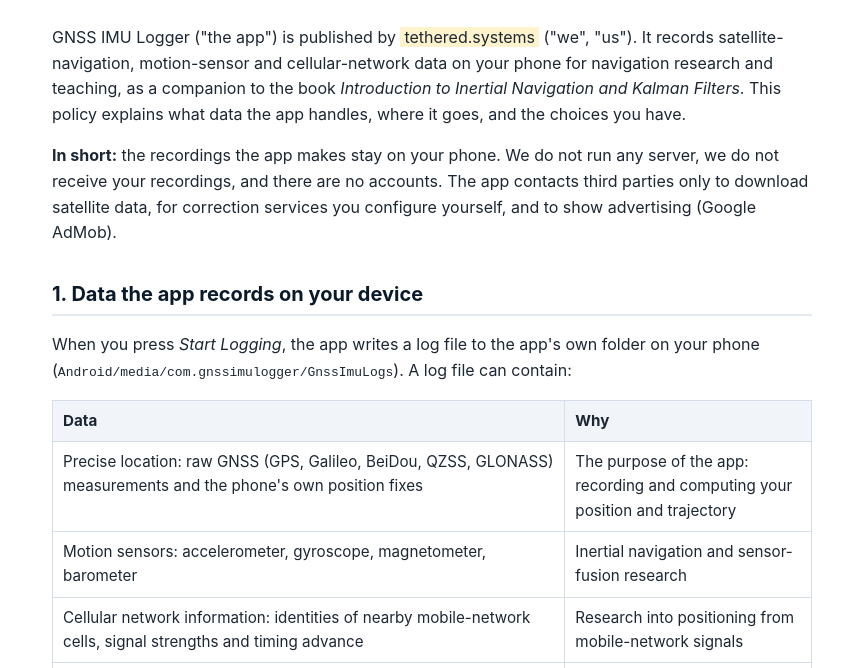
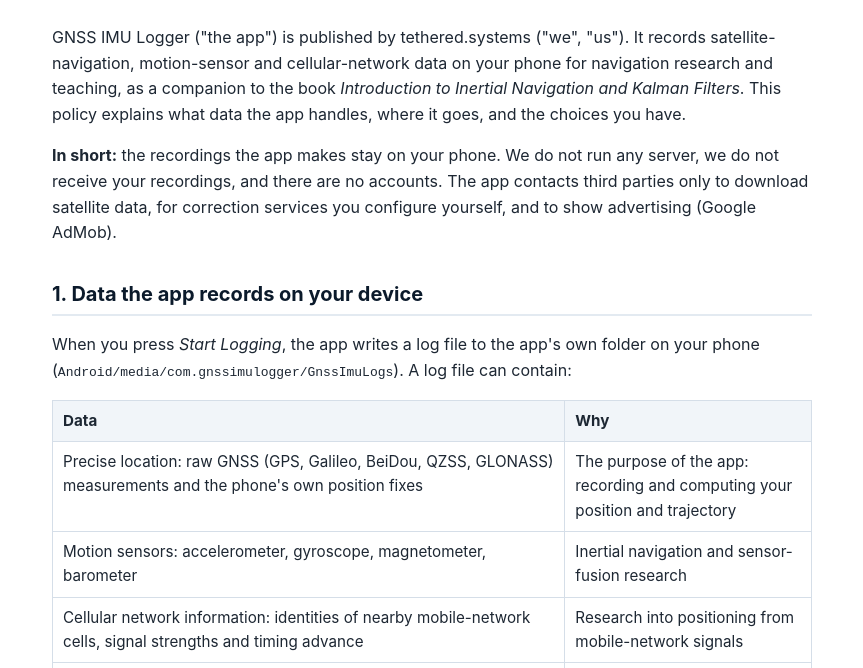
Before and after one commit to tethered-systems/gnssimulogger-policy, a plain HTML site: page index.html in a window 1280 px wide. Shown: the part 132-800 px from the top of the page, without its empty margins (208-1071 px from the left). Drawn offline with Linux system fonts and the light colour scheme.

Commit message:
Update index.html

```diff
--- a/index.html
+++ b/index.html
@@ -27,7 +27,7 @@
   <p>Effective date: 6 October 2026</p>
 </header>
 
-<p>GNSS IMU Logger ("the app") is published by <span class="placeholder">tethered.systems</span> ("we", "us"). It records
+<p>GNSS IMU Logger ("the app") is published by tethered.systems ("we", "us"). It records
 satellite-navigation, motion-sensor and cellular-network data on your phone for navigation research and teaching, as a
 companion to the book <em>Introduction to Inertial Navigation and Kalman Filters</em>. This policy explains what data the app
 handles, where it goes, and the choices you have.</p>
@@ -138,7 +138,7 @@ account.</p>
 <p>We will post any changes on this page and update the effective date above.</p>
 
 <h2>10. Contact</h2>
-<p>Questions about this policy: <span class="placeholder">tethered.systems@gmail.com</span></p>
+<p>Questions about this policy: tethered.systems@gmail.com</p>
 
 <p class="muted">GNSS IMU Logger · application id com.gnssimulogger</p>
 </body>
```
